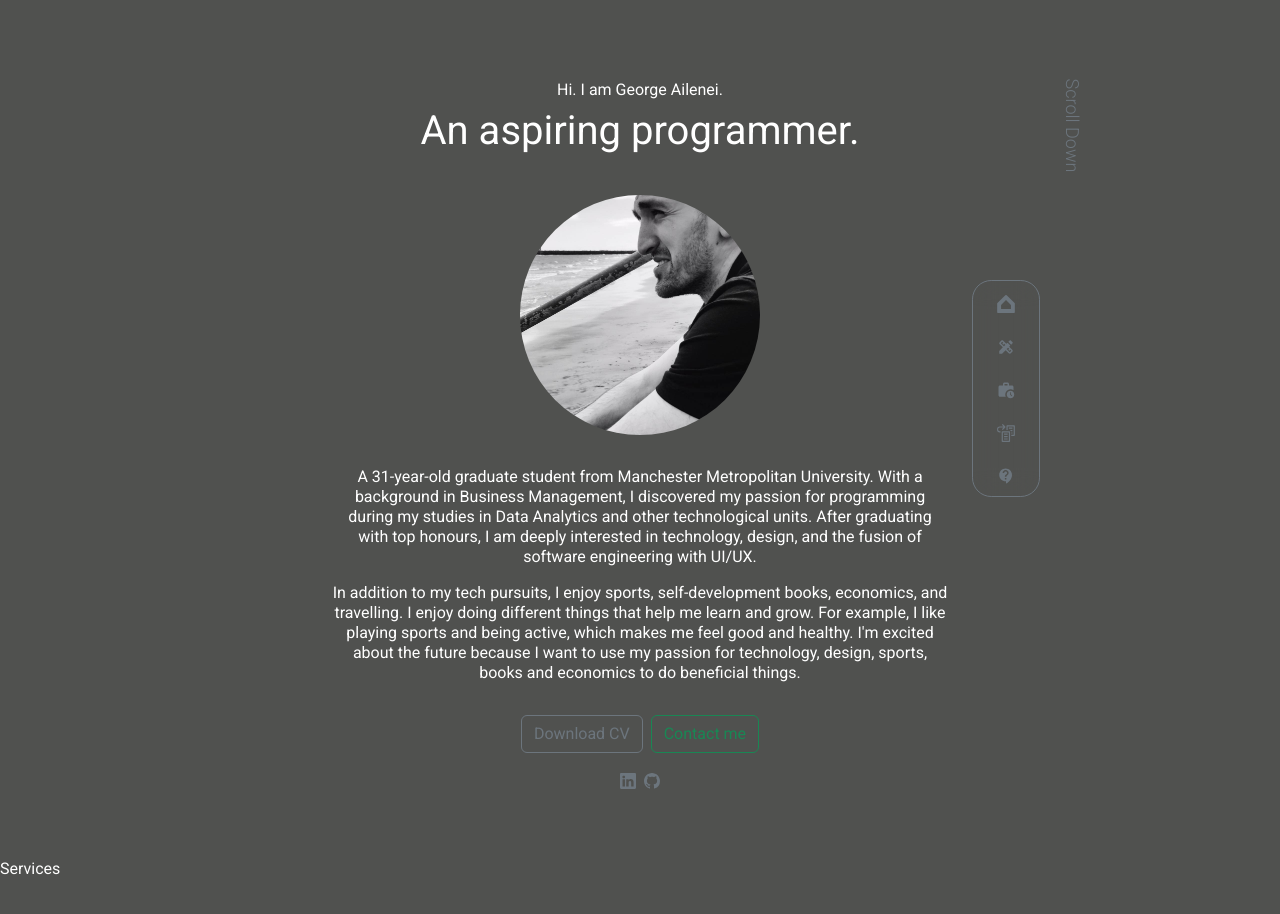
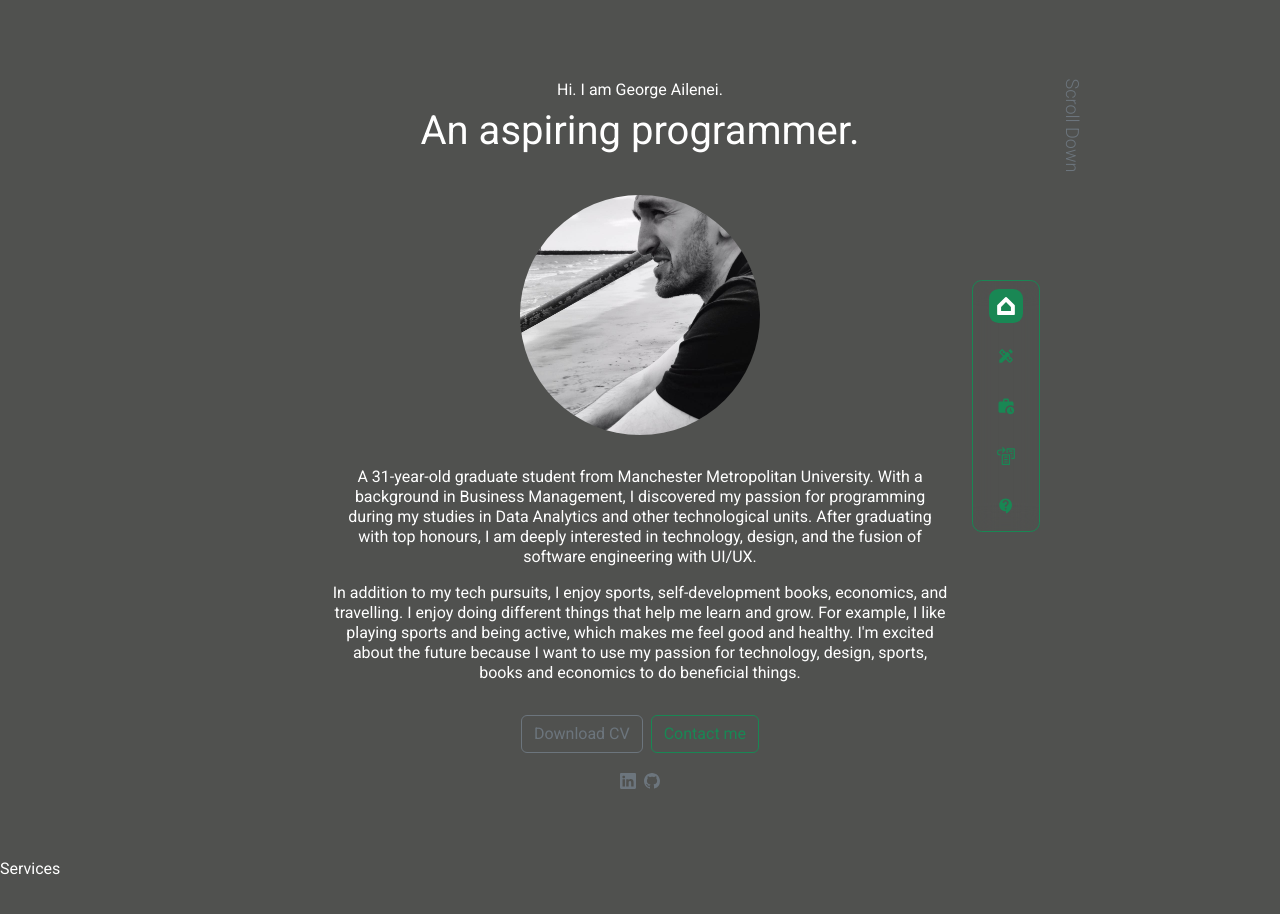
Before and after one commit to georgeailenei/portfolio_website, a React (Vite) app in the folder Portfolio/: page / in a window 1280 px wide. Shown: the top 914 px of the page. Built offline with nearby package versions, Linux system fonts and the light colour scheme.

Commit message:
navigation bar done

```diff
--- a/Portfolio/src/components/nav/Navigation.tsx
+++ b/Portfolio/src/components/nav/Navigation.tsx
@@ -1,4 +1,6 @@
 import React from "react";
+import { useState } from "react";
+
 import "./nav.css";
 import { SiGooglehome } from "react-icons/si";
 import { MdDesignServices } from "react-icons/md";
@@ -7,21 +9,43 @@ import { MdContactSupport } from "react-icons/md";
 import { MdWorkHistory } from "react-icons/md";
 
 export const Navigation = () => {
+  const [activeNav, setActiveNav] = useState("#");
+
   return (
     <nav>
-      <a href="#">
+      <a
+        href="#"
+        onClick={() => setActiveNav("#")}
+        className={activeNav === "#" ? "active" : ""}
+      >
         <SiGooglehome />
       </a>
-      <a href="#services">
+      <a
+        href="#services"
+        onClick={() => setActiveNav("#services")}
+        className={activeNav === "#services" ? "active" : ""}
+      >
         <MdDesignServices />
       </a>
-      <a href="#work">
+      <a
+        href="#work"
+        onClick={() => setActiveNav("#work")}
+        className={activeNav === "#work" ? "active" : ""}
+      >
         <MdWorkHistory />
       </a>
-      <a href="#references">
+      <a
+        href="#references"
+        onClick={() => setActiveNav("#references")}
+        className={activeNav === "#references" ? "active" : ""}
+      >
         <VscReferences />
       </a>
-      <a href="#contact">
+      <a
+        href="#contact"
+        onClick={() => setActiveNav("#contact")}
+        className={activeNav === "#contact" ? "active" : ""}
+      >
         <MdContactSupport />
       </a>
     </nav>
--- a/Portfolio/src/components/nav/nav.css
+++ b/Portfolio/src/components/nav/nav.css
@@ -4,12 +4,28 @@ nav {
   top: 35vh;
   right: 30vh;
   font-size: large;
-  border: 0.5px solid var(--color-secondary);
-  border-radius: 1.2rem;
+  border: 0.5px solid var(--color-primary);
+  border-radius: 0.6rem;
   backdrop-filter: blur(12px);
-  padding: 0.5rem 1.5rem;
+  padding: 0.5rem 1rem;
   display: flex;
   flex-direction: column;
   gap: 1rem;
+}
 
+nav a {
+  background: transparent;
+  padding: 0.5rem;
+  border-radius: 0.6rem;
+  display: flex;
+  color: var(--color-primary);
 }
+
+nav a:hover {
+  background: var(--color-secondary);
+}
+
+nav a.active {
+  background: var(--color-primary);
+  color: var(--color-white);
+}
--- a/Portfolio/src/main.css
+++ b/Portfolio/src/main.css
@@ -22,7 +22,7 @@ body {
 :root {
   --color-bg: #50514f;
   --color-bg-variant: #70c1b3;
-  --color-primary: #247ba0;
+  --color-primary: #198754;
   --color-primary-variant: #1c5d79;
   --color-yellow: #ffe066;
   --color-white: #fff;
```
